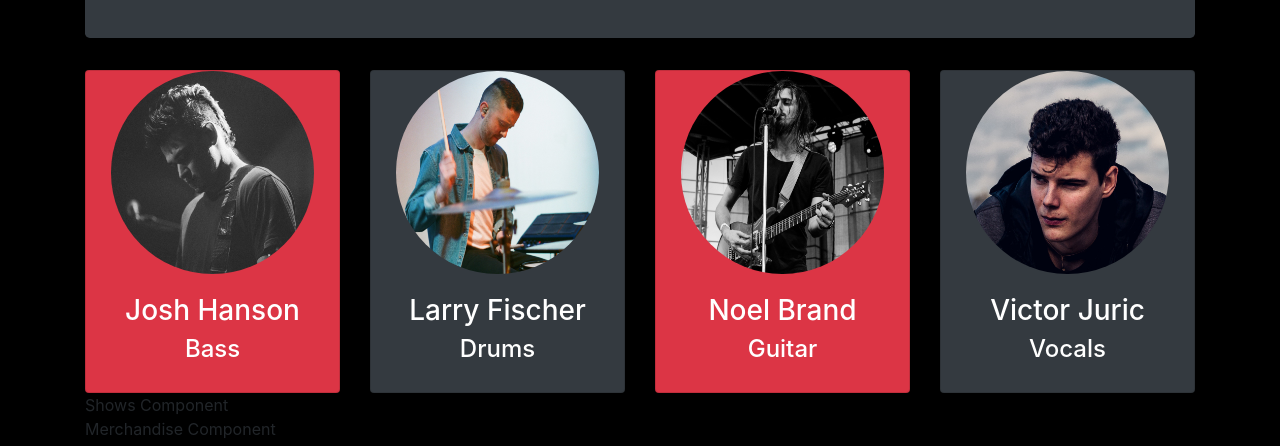
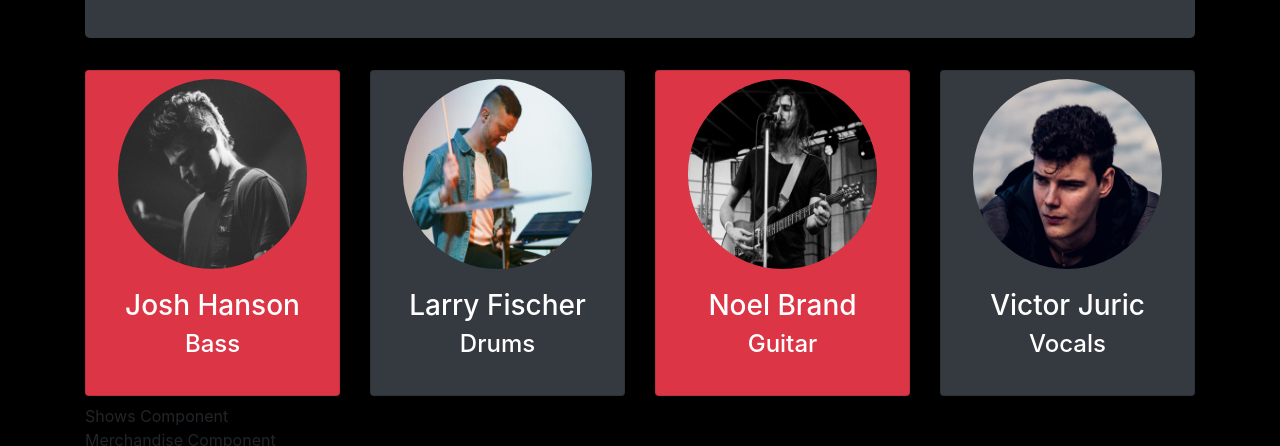
Before and after one commit to precto1285/band-site-react, a React (Create React App) app in the folder band-site-react/: page / in a window 1280 px wide. Shown: the part 967-1413 px from the top of the page. Built offline with nearby package versions, Linux system fonts and the light colour scheme.

Commit message:
fixed images in cards and margins

```diff
--- a/band-site-react/src/components/TheBand.js
+++ b/band-site-react/src/components/TheBand.js
@@ -13,25 +13,25 @@ class TheBand extends Component {
       name: "Josh Hanson",
       role: "Bass",
       image: JoshHanson,
-      cardColor: "bg-danger"
+      cardColor: "bg-danger p-2"
     },
     {
       name: "Larry Fischer",
       role: "Drums",
       image: LarryFischer,
-      cardColor: "bg-dark"
+      cardColor: "bg-dark p-2"
     },
     {
       name: "Noel Brand",
       role: "Guitar",
       image: NoelBrand,
-      cardColor: "bg-danger"
+      cardColor: "bg-danger p-2"
     },
     {
       name: "Victor Juric",
       role: "Vocals",
       image: VictorJuric,
-      cardColor: "bg-dark"
+      cardColor: "bg-dark p-2"
     }
 
   ]
@@ -46,10 +46,10 @@ class TheBand extends Component {
           </Col>
         </Row>
         <Row>
-          <Col><BandMember cardcolor={this.state[0].cardColor} name={this.state[0].name} role={this.state[0].role} image={this.state[0].image} /></Col>
-          <Col><BandMember cardcolor={this.state[1].cardColor} name={this.state[1].name} role={this.state[1].role} image={this.state[1].image} /></Col>
-          <Col><BandMember cardcolor={this.state[2].cardColor} name={this.state[2].name} role={this.state[2].role} image={this.state[2].image} /></Col>
-          <Col><BandMember cardcolor={this.state[3].cardColor} name={this.state[3].name} role={this.state[3].role} image={this.state[3].image} /></Col>
+          <Col className="col-lg-3 mb-2"><BandMember cardcolor={this.state[0].cardColor} name={this.state[0].name} role={this.state[0].role} image={this.state[0].image} /></Col>
+          <Col className="col-lg-3 mb-2"><BandMember cardcolor={this.state[1].cardColor} name={this.state[1].name} role={this.state[1].role} image={this.state[1].image} /></Col>
+          <Col className="col-lg-3 mb-2"><BandMember cardcolor={this.state[2].cardColor} name={this.state[2].name} role={this.state[2].role} image={this.state[2].image} /></Col>
+          <Col className="col-lg-3 mb-2"><BandMember cardcolor={this.state[3].cardColor} name={this.state[3].name} role={this.state[3].role} image={this.state[3].image} /></Col>
         </Row>
       </div>
     );
```
